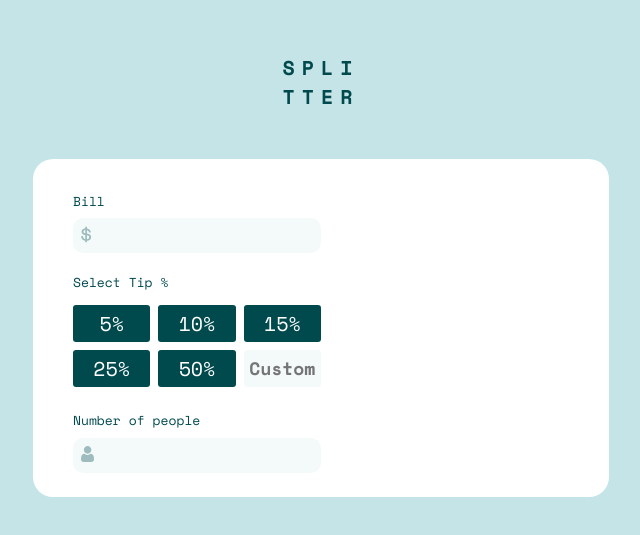
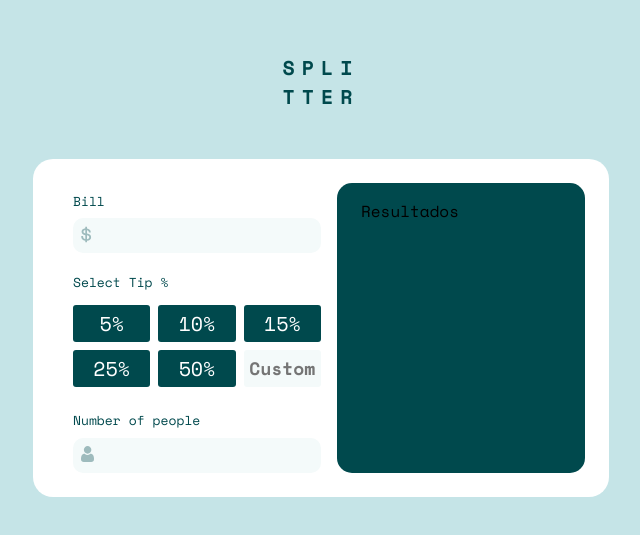
Before and after one commit to ripterdust/TipCalculator, a React (Create React App) app: page / in a window 1280 px wide. Shown: the part 125-660 px from the top of the page, without its empty margins (319-959 px from the left). Built offline with nearby package versions, Linux system fonts and the light colour scheme.

Commit message:
Empezando a editar los estilos del result

```diff
--- a/src/components/Result.js
+++ b/src/components/Result.js
@@ -2,6 +2,6 @@ import React from 'react'
 
 export const Result = () => {
     return <>
-
+        Resultados
     </>
 }
--- a/src/styles/parials/calculator.scss
+++ b/src/styles/parials/calculator.scss
@@ -68,6 +68,14 @@
 
             }
         }
+
+        .results{
+            width: 100%;
+            height: 100%;
+            background-color: $veryDarkCyan;
+            border-radius: 15px;
+            padding: 1em 1.5em;
+        }
     }
 
     .tip{
```
